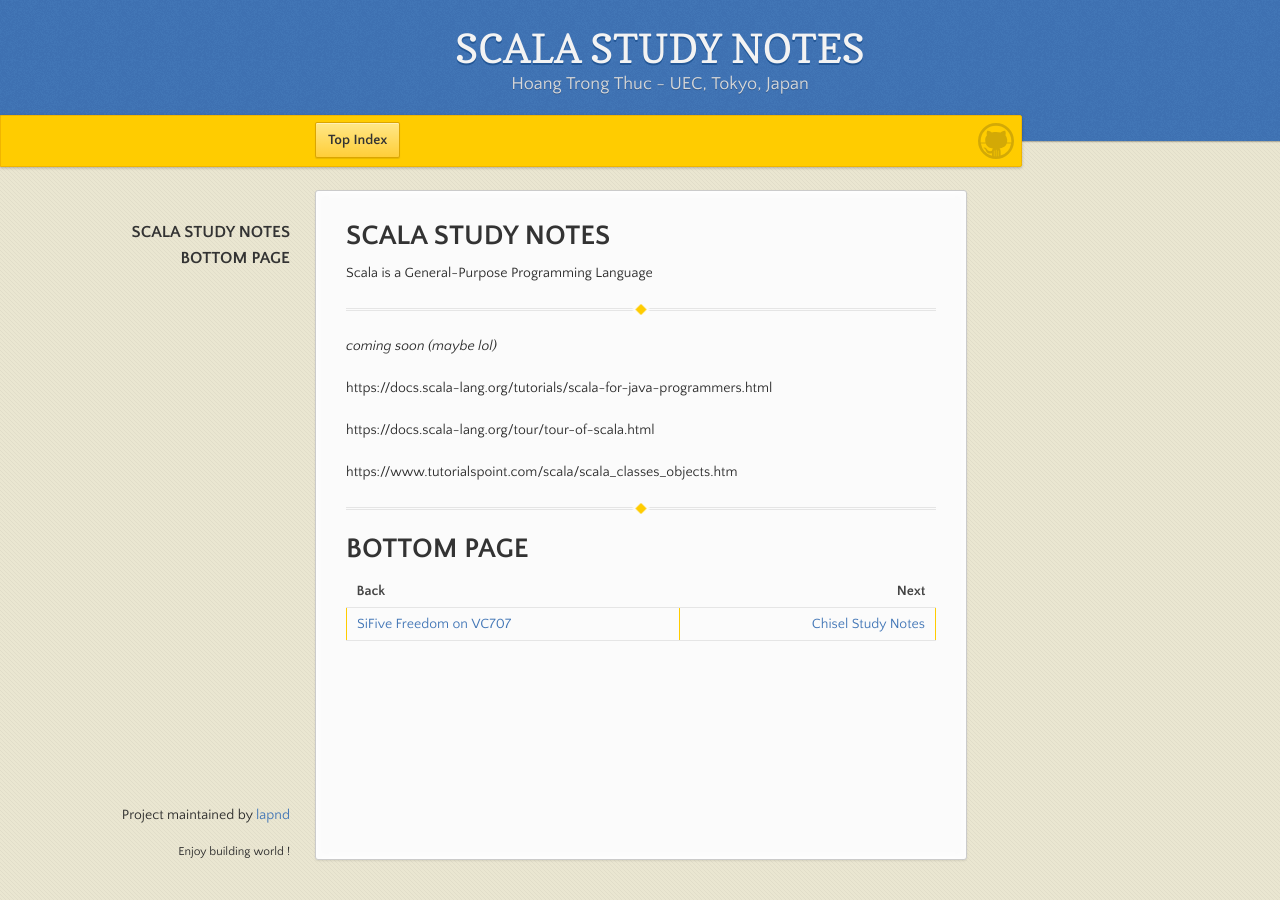
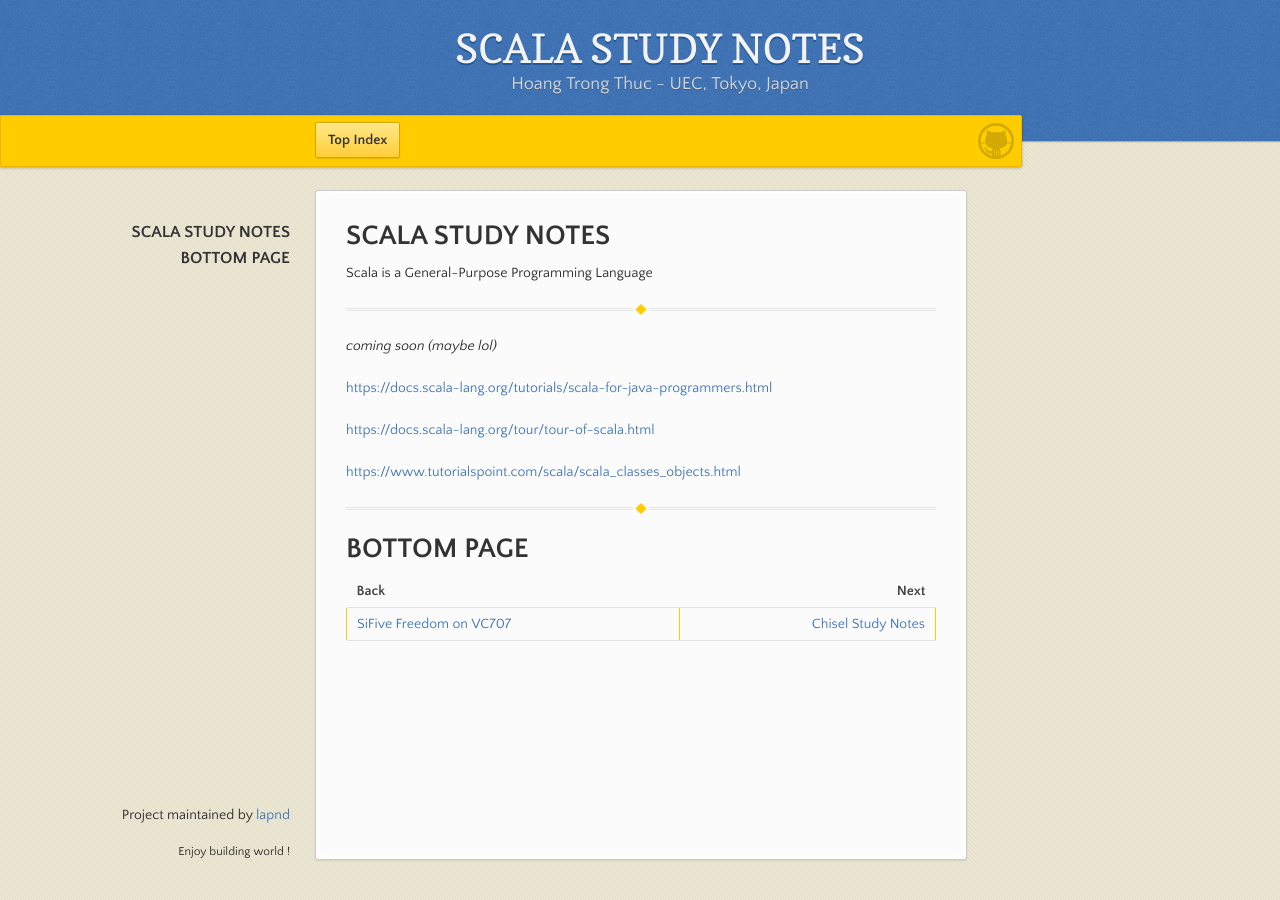
Before and after one commit to lapnd/httdes.github.io, a Jekyll site: the page built from scala.md, in a window 1280 px wide. Built offline with Jekyll 4.4.1, drawn with Linux system fonts in a browser that asks for light colours; our own code applies the rules of GitHub Pages for plain Markdown files; part of the change alters nothing that is shown.

Commit message:
Update scala.md

```diff
--- a/scala.md
+++ b/scala.md
@@ -10,11 +10,11 @@ Scala is a General-Purpose Programming Language
 
 *coming soon (maybe lol)*
 
-https://docs.scala-lang.org/tutorials/scala-for-java-programmers.html
+[https://docs.scala-lang.org/tutorials/scala-for-java-programmers.html](https://docs.scala-lang.org/tutorials/scala-for-java-programmers.html)
 
-https://docs.scala-lang.org/tour/tour-of-scala.html
+[https://docs.scala-lang.org/tour/tour-of-scala.html](https://docs.scala-lang.org/tour/tour-of-scala.html)
 
-https://www.tutorialspoint.com/scala/scala_classes_objects.htm
+[https://www.tutorialspoint.com/scala/scala_classes_objects.html](https://www.tutorialspoint.com/scala/scala_classes_objects.html)
 
 * * *
 
```
